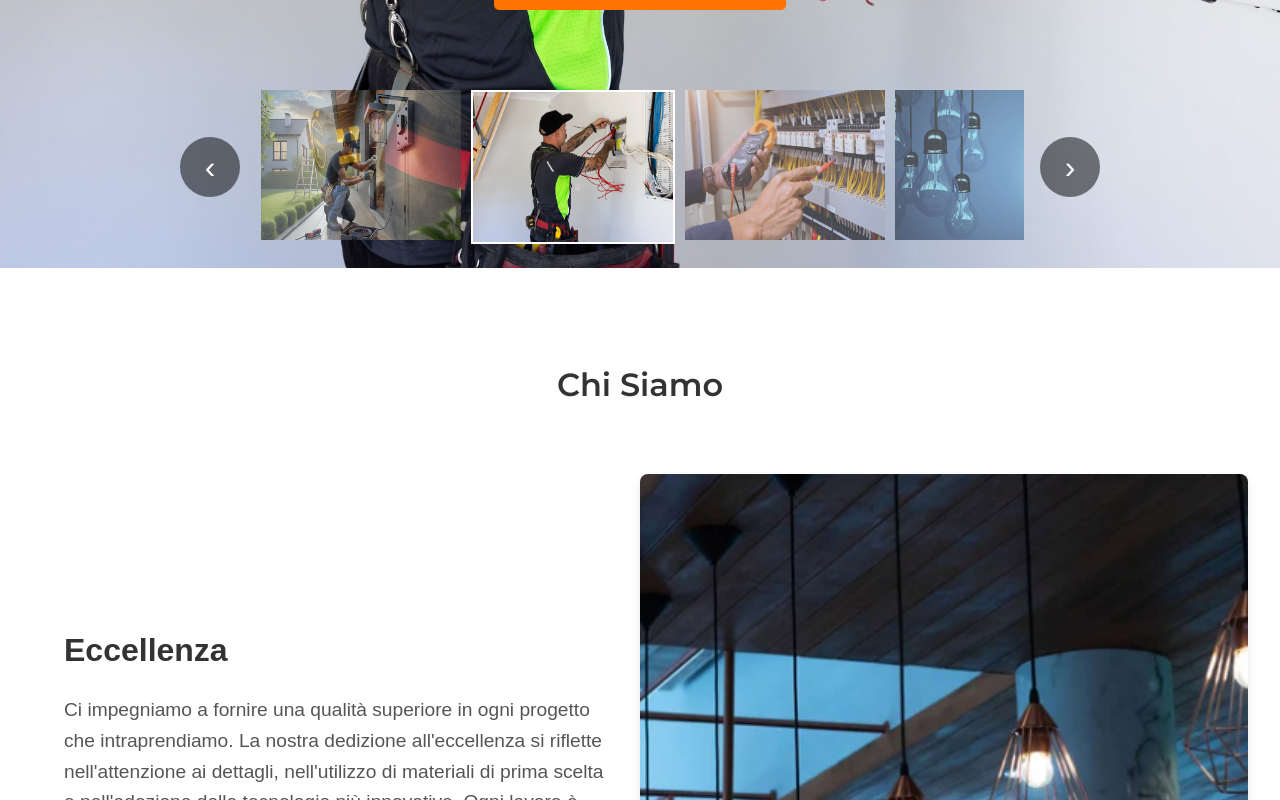
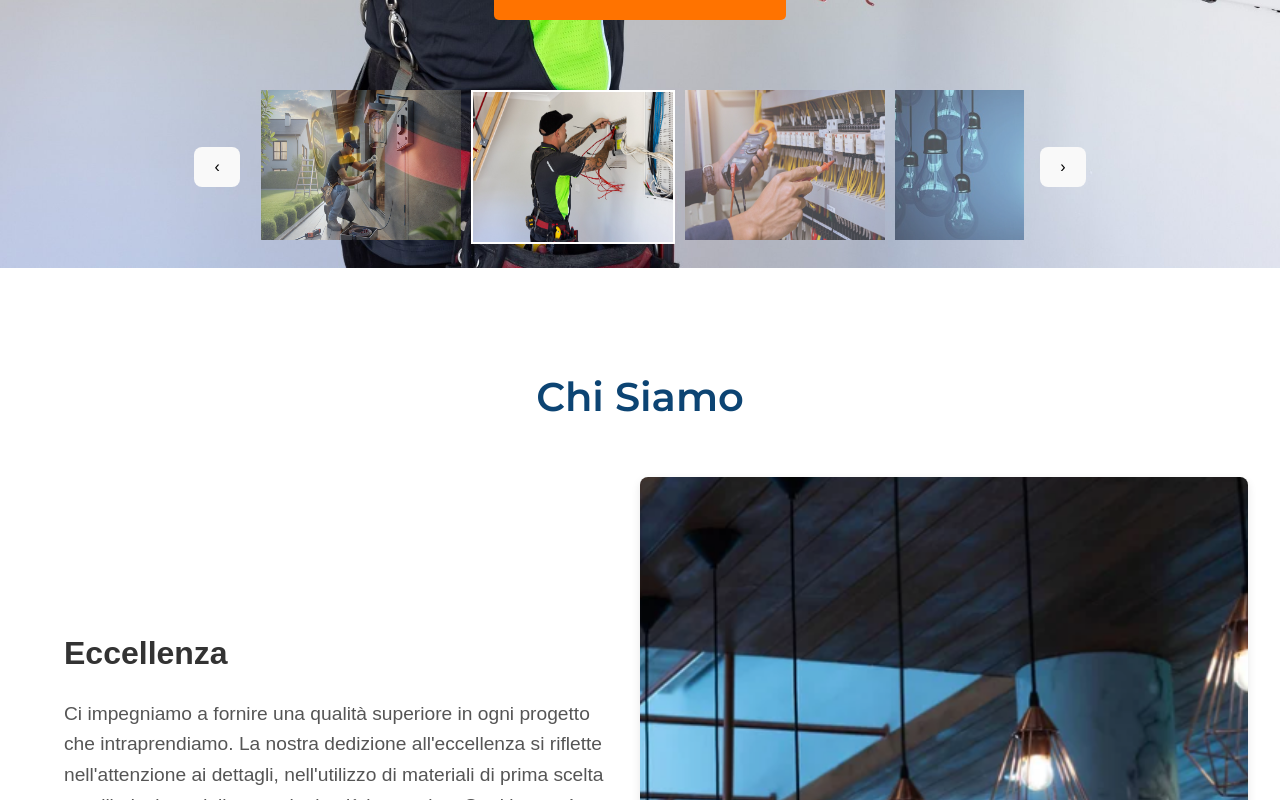
Before and after one commit to Dimoniss/ZimovElc, a Vue app in the folder front-end/gpt/zimov-electric/: page / in a window 1280 px wide. Shown: the part 660-1460 px from the top of the page. Built offline with nearby package versions, Linux system fonts and the light colour scheme.

Commit message:
update h1h2 styles

```diff
--- a/front-end/gpt/zimov-electric/src/pages/Home.vue
+++ b/front-end/gpt/zimov-electric/src/pages/Home.vue
@@ -71,7 +71,7 @@ onMounted(() => {
 
     <!-- About Us Section -->
     <section class="about">
-      <h2>{{ t("about.title") }}</h2>
+      <h1>{{ t("about.title") }}</h1>
       <div class="values">
         <div class="value-card">
           <div class="value-text">
@@ -133,7 +133,7 @@ onMounted(() => {
 
     <!-- Core Competencies Section -->
     <section class="competencies">
-      <h2>{{ t("competencies.title") }}</h2>
+      <h1>{{ t("competencies.title") }}</h1>
       <div class="competency-grid">
         <div class="competency-card">
           <img
@@ -141,7 +141,7 @@ onMounted(() => {
             alt="Installation"
             class="competency-image"
           />
-          <h4>{{ t("competencies.items.installation.title") }}</h4>
+          <h3>{{ t("competencies.items.installation.title") }}</h3>
           <p>{{ t("competencies.items.installation.description") }}</p>
         </div>
         <div class="competency-card">
@@ -150,7 +150,7 @@ onMounted(() => {
             alt="Maintenance"
             class="competency-image"
           />
-          <h4>{{ t("competencies.items.maintenance.title") }}</h4>
+          <h3>{{ t("competencies.items.maintenance.title") }}</h3>
           <p>{{ t("competencies.items.maintenance.description") }}</p>
         </div>
         <div class="competency-card">
@@ -159,7 +159,7 @@ onMounted(() => {
             alt="Commercial"
             class="competency-image"
           />
-          <h4>{{ t("competencies.items.commercial.title") }}</h4>
+          <h3>{{ t("competencies.items.commercial.title") }}</h3>
           <p>{{ t("competencies.items.commercial.description") }}</p>
         </div>
         <div class="competency-card">
@@ -168,7 +168,7 @@ onMounted(() => {
             alt="Residential"
             class="competency-image"
           />
-          <h4>{{ t("competencies.items.residential.title") }}</h4>
+          <h3>{{ t("competencies.items.residential.title") }}</h3>
           <p>{{ t("competencies.items.residential.description") }}</p>
         </div>
         <div class="competency-card">
@@ -177,7 +177,7 @@ onMounted(() => {
             alt="Power"
             class="competency-image"
           />
-          <h4>{{ t("competencies.items.power.title") }}</h4>
+          <h3>{{ t("competencies.items.power.title") }}</h3>
           <p>{{ t("competencies.items.power.description") }}</p>
         </div>
         <div class="competency-card">
@@ -186,7 +186,7 @@ onMounted(() => {
             alt="Lighting"
             class="competency-image"
           />
-          <h4>{{ t("competencies.items.lighting.title") }}</h4>
+          <h3>{{ t("competencies.items.lighting.title") }}</h3>
           <p>{{ t("competencies.items.lighting.description") }}</p>
         </div>
       </div>
@@ -267,7 +267,7 @@ onMounted(() => {
 
     <!-- Contacts Section -->
     <div class="contact-page">
-      <h2>{{ t("contact.title") }}</h2>
+      <h1>{{ t("contact.title") }}</h1>
       <form class="contact-form" @submit.prevent="handleSubmit">
         <label for="name">{{ t("contact.name") }}</label>
         <input type="text" id="name" name="name" required />
@@ -324,9 +324,10 @@ onMounted(() => {
 }
 
 .hero h1 {
-  font-size: 2.5rem;
+  font-size: 3rem;
   margin-bottom: 2rem;
   text-shadow: 0px 1px 3px rgba(0, 0, 0, 0.7);
+  color: #fff;
 }
 
 .hero p {
@@ -383,33 +384,11 @@ onMounted(() => {
   border: 2px solid #fff;
 }
 
-button {
-  background: rgba(0, 0, 0, 0.5);
-  border: none;
-  color: #fff;
-  padding: 0.4rem;
-  cursor: pointer;
-  border-radius: 50%;
-  width: 60px;
-  height: 60px;
-  font-size: 2rem;
-}
-
-button:hover {
-  background: rgba(255, 255, 255, 0.8);
-  color: #000;
-}
-
 /* About Us Section */
 .about {
   padding: 4rem 0;
   background-color: #ffffff;
   text-align: center;
-}
-
-.about h2 {
-  font-size: 2rem;
-  margin-bottom: 2rem;
 }
 
 /* Values Section */
@@ -458,20 +437,20 @@ button:hover {
   box-shadow: 0px 4px 10px rgba(0, 0, 0, 0.1);
 }
 
-/* Адаптивность */
+/* Adjustments for smaller screens */
 @media (max-width: 768px) {
   .value-card {
-    flex-direction: column; /* Вертикальная структура на мобильных устройствах */
+    flex-direction: column; /* Vertical layout for smaller screens */
     height: auto;
   }
 
   .value-card:nth-child(even) {
-    flex-direction: column; /* Убираем реверс для мобильной версии */
+    flex-direction: column; /* Reverse layout for even cards */
   }
 
   .value-text,
   .value-image {
-    width: 100%; /* Элементы занимают всю ширину */
+    width: 100%; /* Elements take full width */
   }
 
   .value-image {
@@ -479,7 +458,7 @@ button:hover {
   }
 
   .value-text {
-    text-align: center; /* Текст по центру на мобильных устройствах */
+    text-align: center; /* Text is centered */
     padding: 1rem;
   }
 }
@@ -509,16 +488,11 @@ button:hover {
 }
 
 .competency-image {
-  width: 150px;
-  height: 150px;
+  width: 250px;
+  height: 250px;
   object-fit: cover;
   margin-bottom: 1rem;
   border-radius: 5%;
-}
-
-.competency-card h4 {
-  font-size: 1.2rem;
-  margin-bottom: 0.5rem;
 }
 
 .competency-card p {
--- a/front-end/gpt/zimov-electric/src/style.css
+++ b/front-end/gpt/zimov-electric/src/style.css
@@ -40,6 +40,24 @@ h5,
 h6 {
   font-family: "Montserrat", sans-serif;
   font-weight: 600;
+}
+
+h2 {
+  font-size: 1.8rem;
+  margin-bottom: 1rem;
+  color: #0c4473;
+}
+
+h3 {
+  font-size: 1.5rem;
+  margin-bottom: 1rem;
+  color: #0c4473;
+}
+
+h1 {
+  font-size: 2.5em;
+  margin-bottom: 1rem;
+  color: #0c4473;
 }
 
 button {
@@ -123,12 +141,6 @@ button:focus-visible {
 .service-text {
   flex: 1;
   padding: 1rem;
-}
-
-.service-text h2 {
-  font-size: 1.8rem;
-  margin-bottom: 1rem;
-  color: #0c4473;
 }
 
 .service-text p {
```
